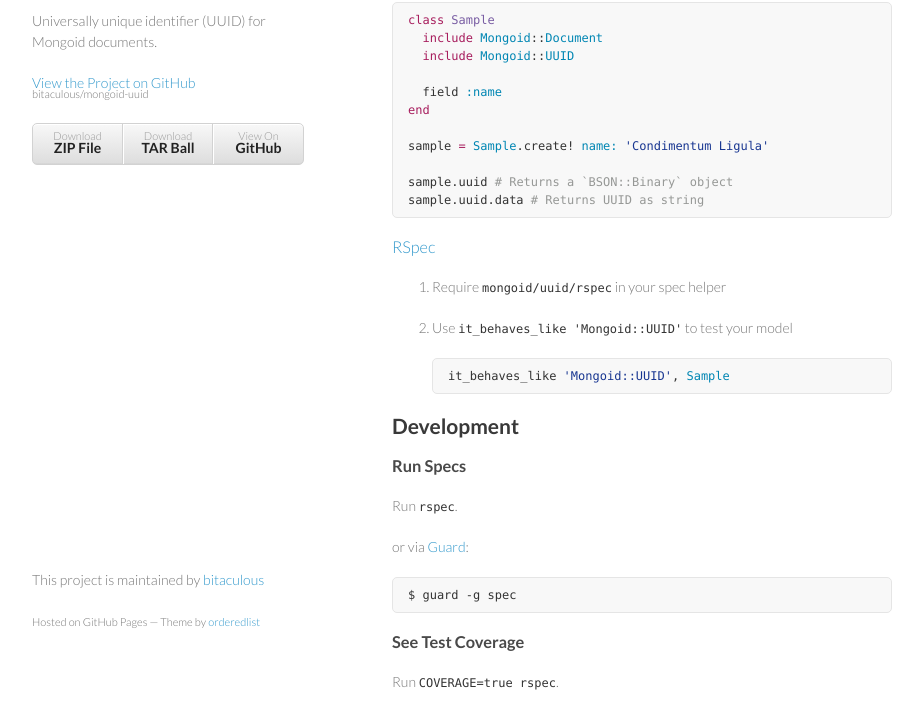
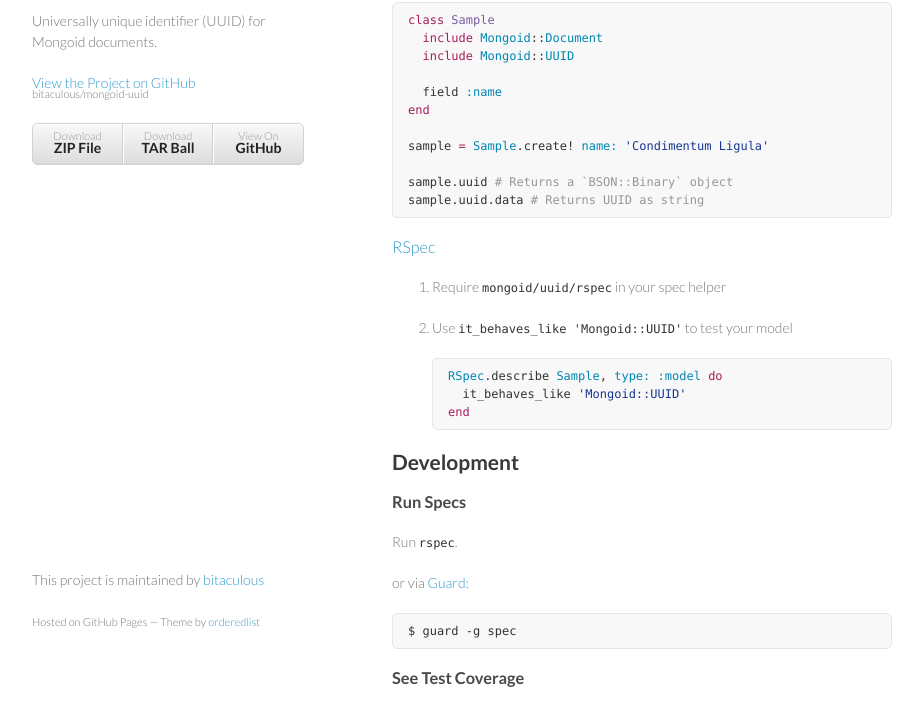
Before and after one commit to bitaculous/mongoid-uuid, a plain HTML site: page index.html in a window 1280 px wide. Shown: the part 99-800 px from the top of the page, without its empty margins (178-1101 px from the left). Drawn offline with Linux system fonts and the light colour scheme.

Commit message:
Create gh-pages branch via GitHub

```diff
--- a/index.html
+++ b/index.html
@@ -52,7 +52,9 @@ sample.uuid.data <span class="pl-c"># Returns UUID as string</span></pre></div>
 <li>
 <p>Use <code>it_behaves_like 'Mongoid::UUID'</code> to test your model</p>
 
-<div class="highlight highlight-ruby"><pre>it_behaves_like <span class="pl-s"><span class="pl-pds">'</span>Mongoid::UUID<span class="pl-pds">'</span></span>, <span class="pl-c1">Sample</span></pre></div>
+<div class="highlight highlight-ruby"><pre><span class="pl-c1">RSpec</span>.describe <span class="pl-c1">Sample</span>, <span class="pl-c1">type:</span> <span class="pl-c1">:model</span> <span class="pl-k">do</span>
+  it_behaves_like <span class="pl-s"><span class="pl-pds">'</span>Mongoid::UUID<span class="pl-pds">'</span></span>
+<span class="pl-k">end</span></pre></div>
 </li>
 </ol>
 
```
Also changed, not shown: params.json (+1 -1 lines).
